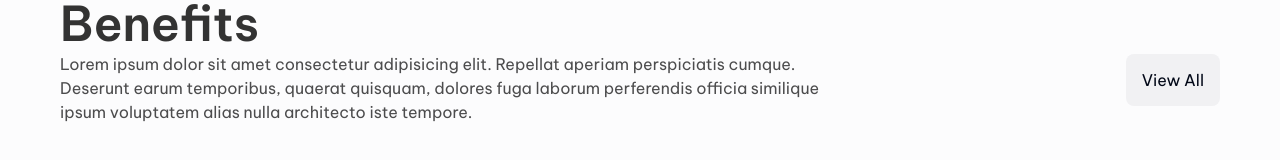
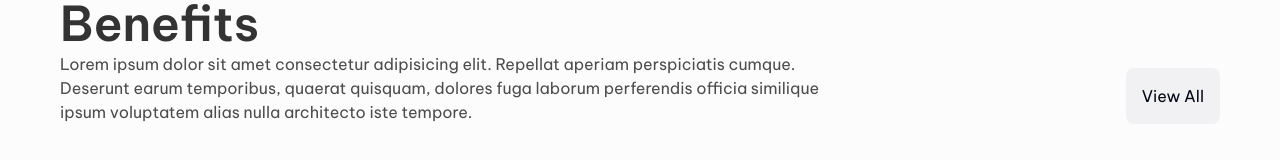
Before and after one commit to ManuelAlejandro93/innovarte, a React (Vite) app: page / in a window 1280 px wide. Shown: the part 552-712 px from the top of the page. Built offline with nearby package versions, Linux system fonts and the light colour scheme; what tailwindcss-animated would draw is missing.

Commit message:
Single Section Header - full corrections - Done.

```diff
--- a/src/Components/SingleSectionHeader/SingleSectionHeader.tsx
+++ b/src/Components/SingleSectionHeader/SingleSectionHeader.tsx
@@ -14,7 +14,7 @@ export const SingleSectionHeader = () => {
           quisquam, dolores fuga laborum perferendis officia similique ipsum
           voluptatem alias nulla architecto iste tempore.
         </h3>
-        <span>
+        <span className='sm:flex sm:flex-col sm:justify-end'>
           <AppButton text={'View All'}></AppButton>
         </span>
       </div>
```
